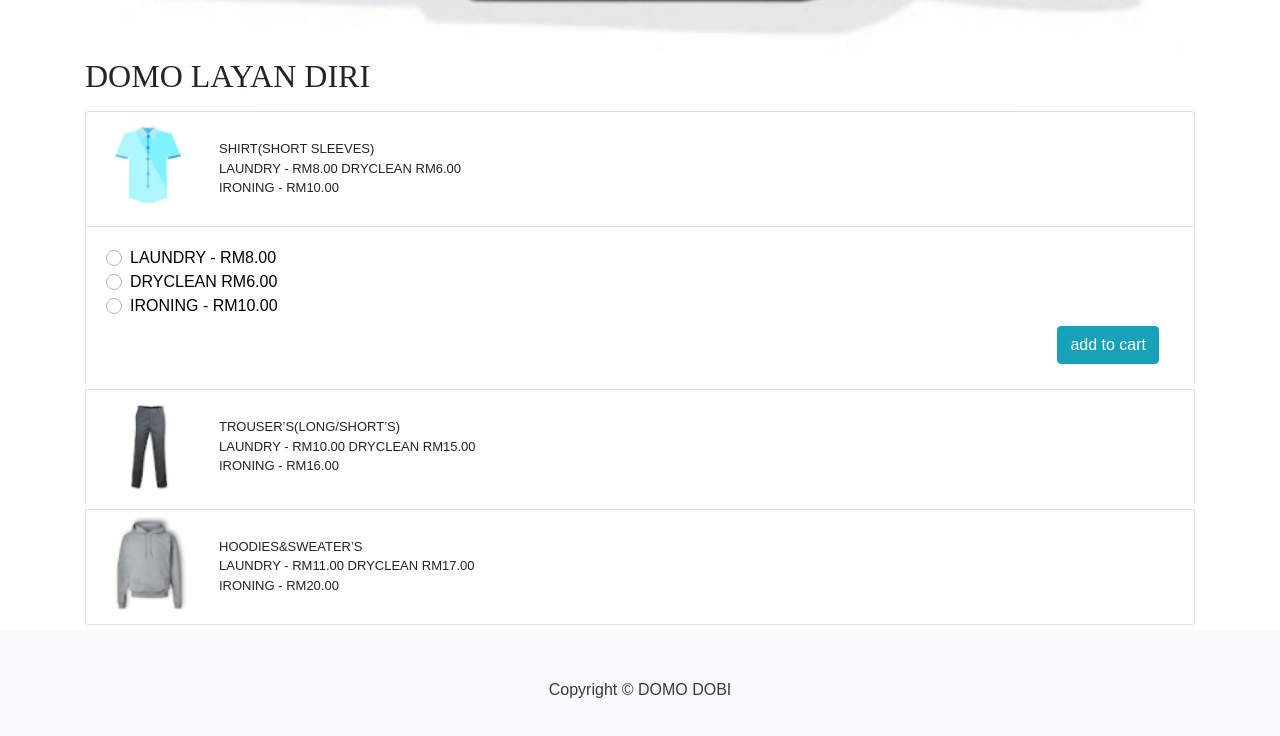
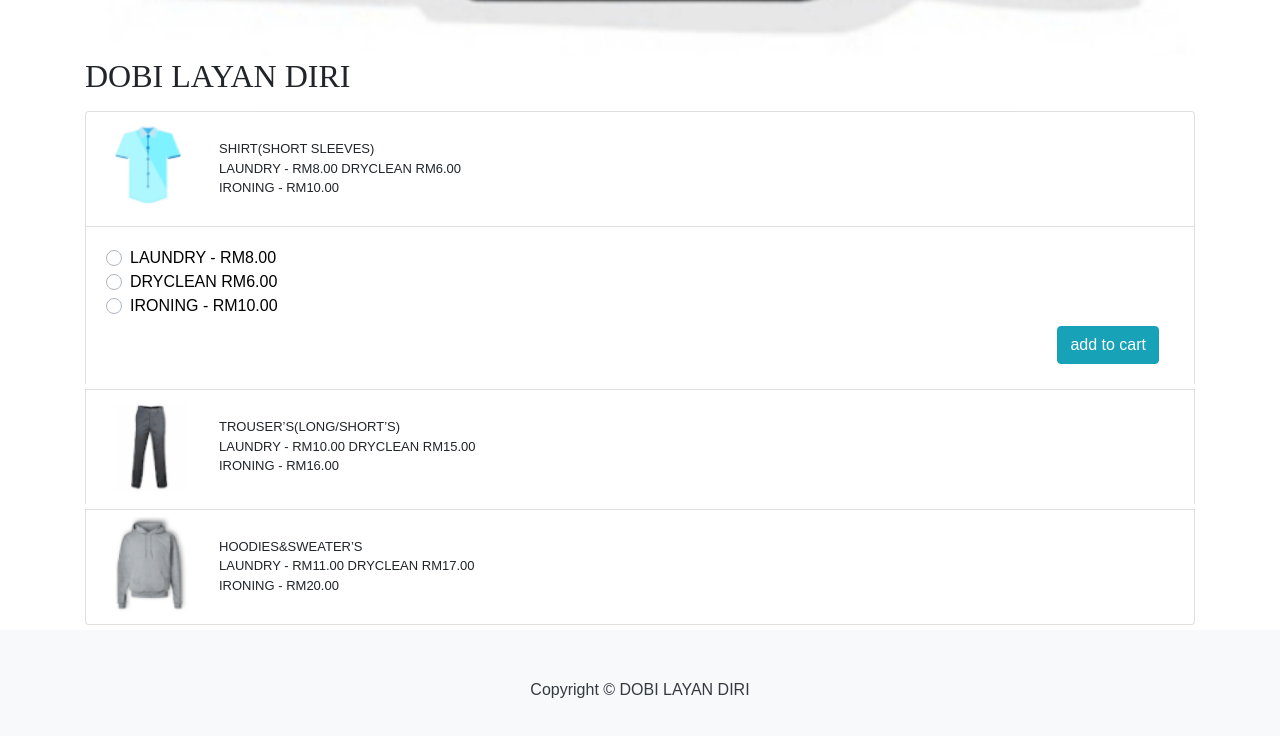
Before and after one commit to muhaza/domodobi, a website: page order.html in a window 1280 px wide. Shown: the part 704-1440 px from the top of the page. Drawn offline with Linux system fonts and the light colour scheme; a web font is replaced by a local one.

Commit message:
Remove domo

```diff
--- a/cart.html
+++ b/cart.html
@@ -8,7 +8,7 @@
     <meta name="description" content="">
     <meta name="author" content="">
 
-    <title>DOMO DOBI</title>
+    <title>DOBI LAYAN DIRI</title>
 
     <!-- Bootstrap core CSS -->
     <link href="vendor/bootstrap/css/bootstrap.min.css" rel="stylesheet">
--- a/order.html
+++ b/order.html
@@ -8,7 +8,7 @@
     <meta name="description" content="">
     <meta name="author" content="">
 
-    <title>DOMO DOBI</title>
+    <title>DOBI LAYAN DIRI</title>
 
     <!-- Bootstrap core CSS -->
     <link href="vendor/bootstrap/css/bootstrap.min.css" rel="stylesheet">
@@ -59,7 +59,7 @@
             </div>
 
             <div class="col-lg-12">
-                <h2 style="font-family: 'Oswald';">DOMO LAYAN DIRI</h2>
+                <h2 style="font-family: 'Oswald';">DOBI LAYAN DIRI</h2>
                 <!-- <ul class="nav nav-pills nav-fill">
                     <li class="nav-item">
                         <a class="nav-link active bg-info text-light" style="border:1px white solid" href="#">📋 Order
@@ -256,7 +256,7 @@
     <!-- Footer -->
     <footer class="py-5 bg-light">
         <div class="container">
-            <p class="m-0 text-center text-dark">Copyright &copy; DOMO DOBI</p>
+            <p class="m-0 text-center text-dark">Copyright &copy; DOBI LAYAN DIRI</p>
         </div>
 
     </footer>
```
Also changed, not shown: contact.html (+1 -1 lines), history.html (+1 -1 lines), index.html (+2 -2 lines), loading.html (+1 -1 lines), pills.html (+1 -1 lines), rate.html (+1 -1 lines).
